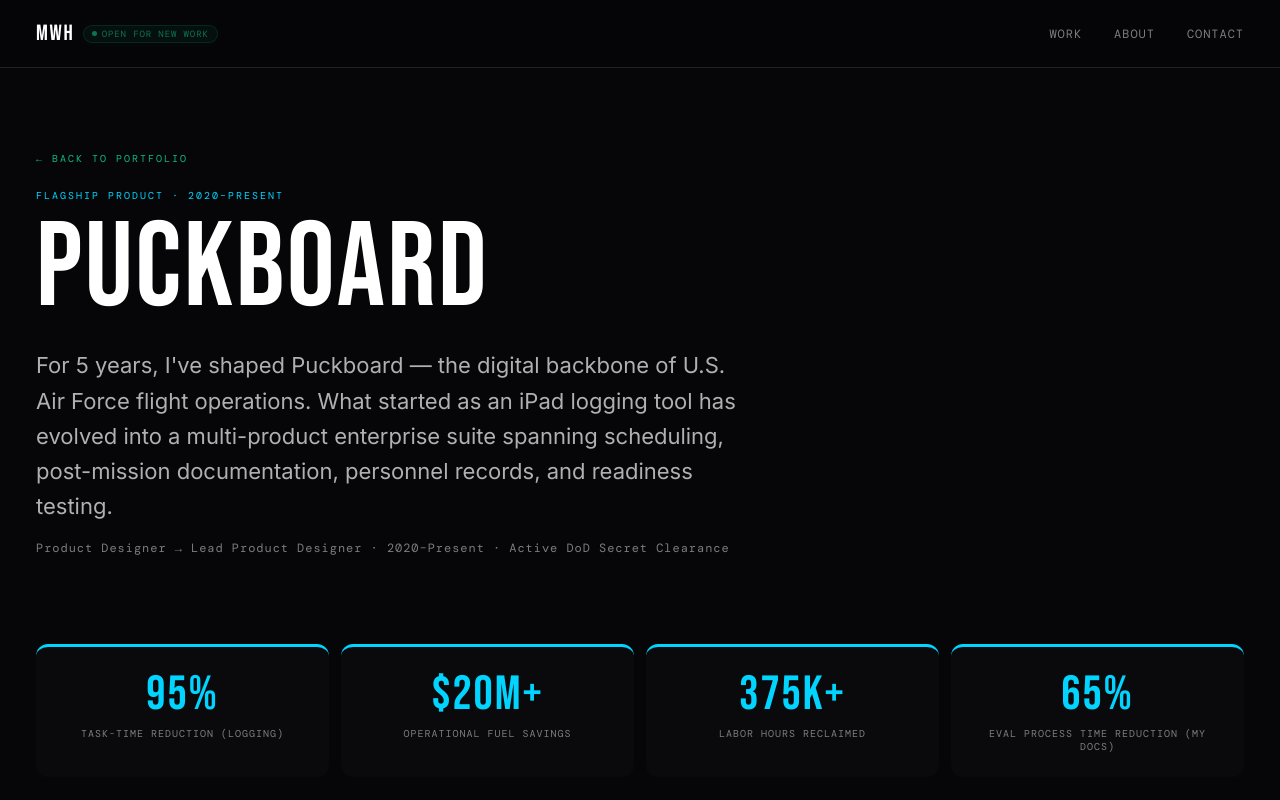
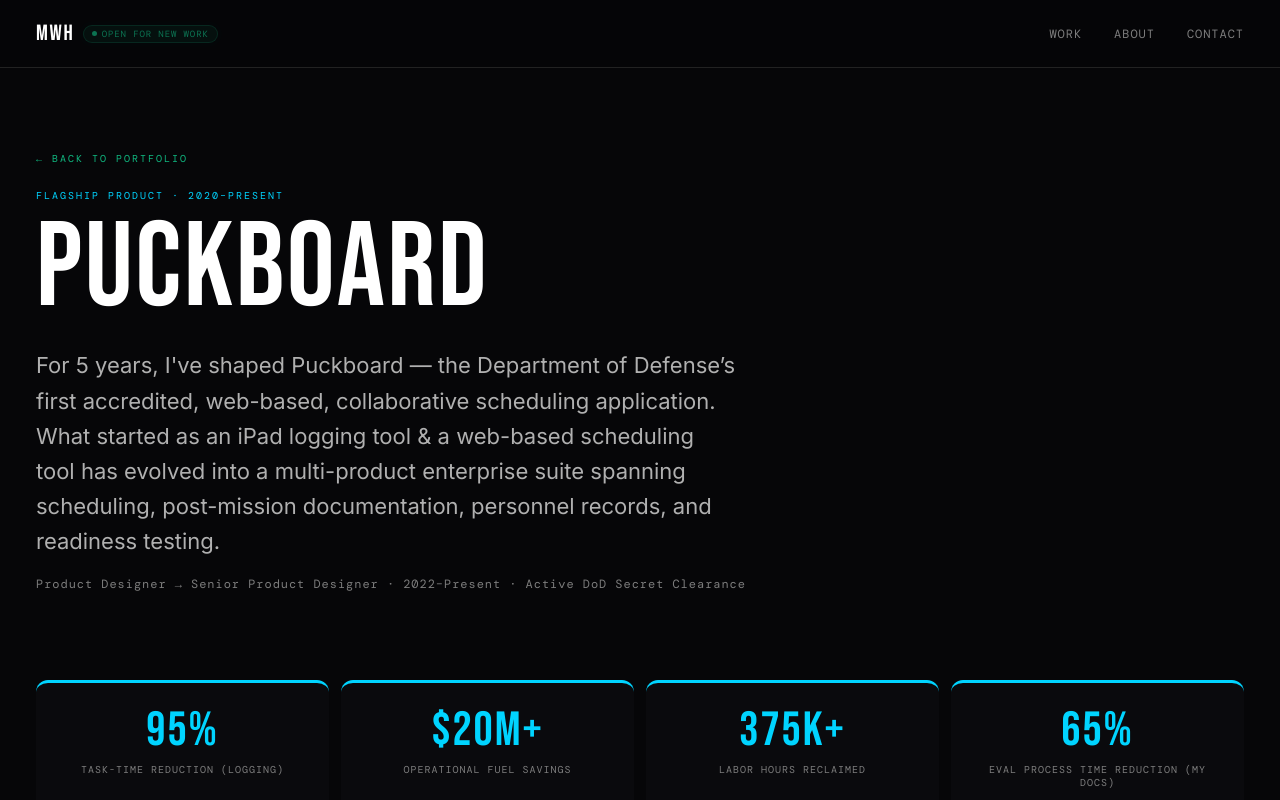
Before and after one commit to MattH-exe/my-portfolio-next, a Next.js app: page /work/puckboard in a window 1280 px wide. Shown: the top 800 px of the page. Built offline with nearby package versions, Linux system fonts and the light colour scheme.

Commit message:
Update projects.js

```diff
--- a/data/projects.js
+++ b/data/projects.js
@@ -19,8 +19,8 @@
   title: "Puckboard",
   tagline: "One platform. Every mission.",
   description:
-    "For 5 years, I've shaped Puckboard — the digital backbone of U.S. Air Force flight operations. What started as an iPad logging tool has evolved into a multi-product enterprise suite spanning scheduling, post-mission documentation, personnel records, and readiness testing.",
-  role: "Product Designer → Lead Product Designer · 2020–Present · Active DoD Secret Clearance",
+    "For 5 years, I've shaped Puckboard — the Department of Defense’s first accredited, web-based, collaborative scheduling application. What started as an iPad logging tool & a web-based scheduling tool has evolved into a multi-product enterprise suite spanning scheduling, post-mission documentation, personnel records, and readiness testing.",
+  role: "Product Designer → Senior Product Designer · 2022–Present · Active DoD Secret Clearance",
   stats: [
     { value: "95%", label: "Task-Time Reduction (Logging)" },
     { value: "$20M+", label: "Operational Fuel Savings" },
```
